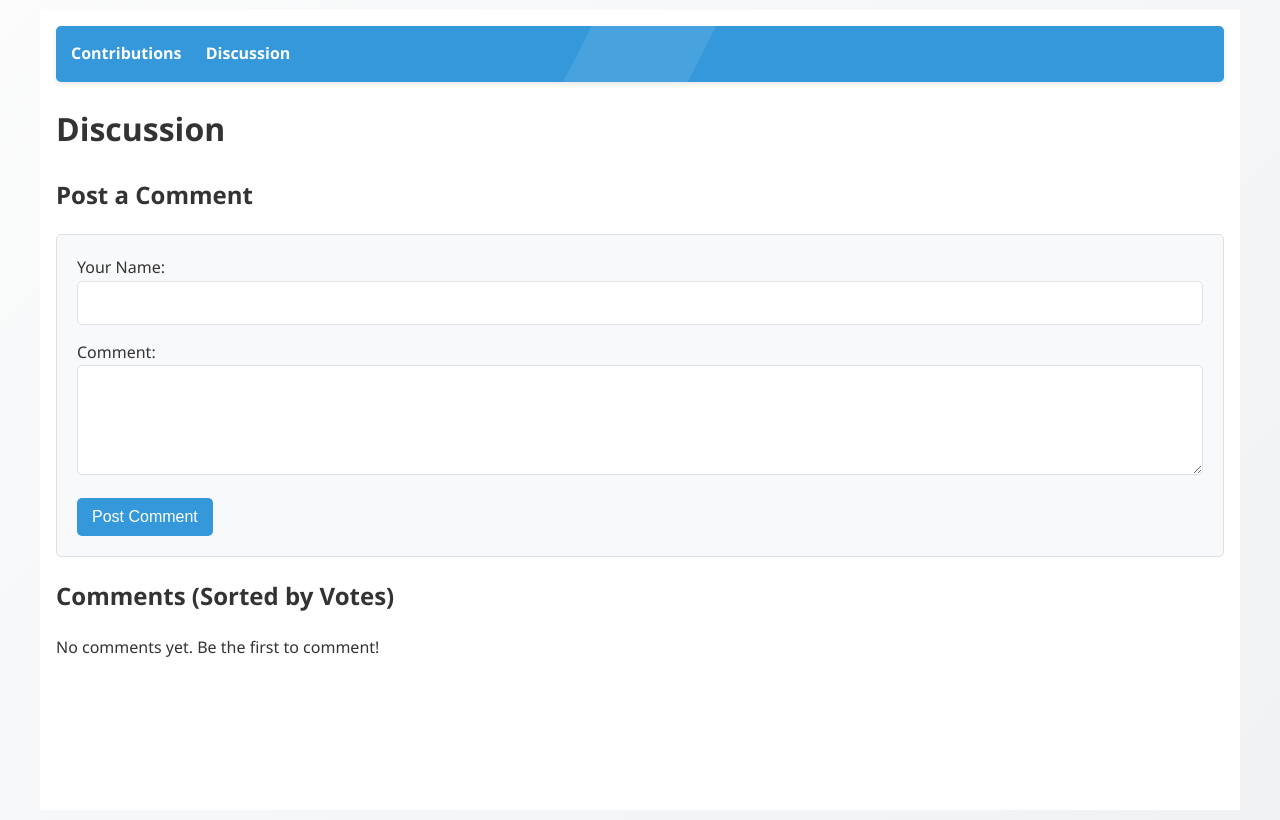
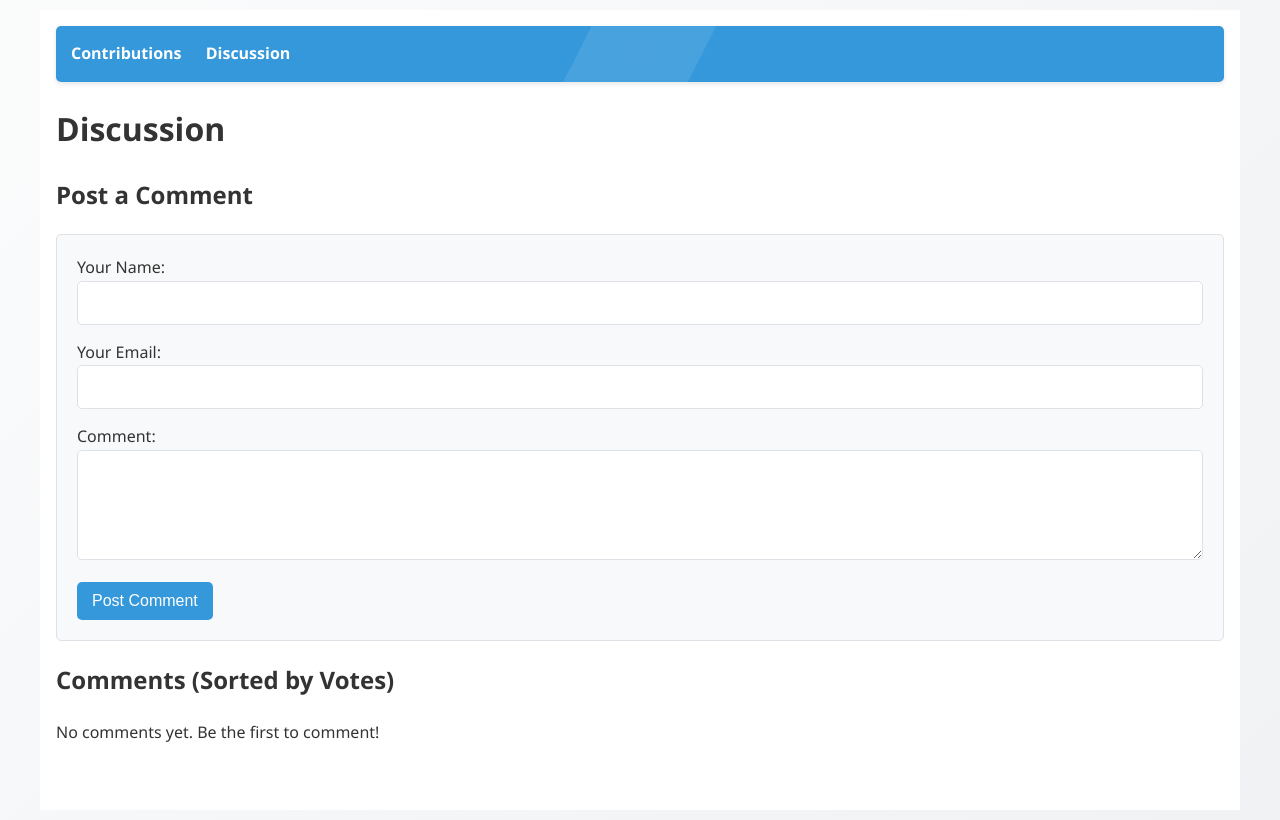
Before and after one commit to plfelter/verbatims-utn-vdl, a Flask app: page /discussion in a window 1280 px wide. Run offline with Flask 3, Linux system fonts and the light colour scheme; data that the repository does not hold is empty; some libraries are stand-ins or nearby versions.

Commit message:
Added collection of email + IP address for each new comment and answer in the discussion view

```diff
--- a/app/models.py
+++ b/app/models.py
@@ -90,6 +90,8 @@ class Comment(db.Model):
 
     id = db.Column(db.Integer, primary_key=True)
     username = db.Column(db.String(80), nullable=False)
+    email = db.Column(db.String(120), nullable=True)
+    ip_address = db.Column(db.String(45), nullable=True)  # IPv6 can be up to 45 chars
     body = db.Column(db.Text, nullable=False)
     created_at = db.Column(db.DateTime, default=lambda: datetime.now(tz=pytz.timezone('Europe/Paris')))
     upvotes = db.Column(db.Integer, default=0)
@@ -113,6 +115,8 @@ class Answer(db.Model):
 
     id = db.Column(db.Integer, primary_key=True)
     username = db.Column(db.String(80), nullable=False)
+    email = db.Column(db.String(120), nullable=True)
+    ip_address = db.Column(db.String(45), nullable=True)  # IPv6 can be up to 45 chars
     body = db.Column(db.Text, nullable=False)
     created_at = db.Column(db.DateTime, default=lambda: datetime.now(tz=pytz.timezone('Europe/Paris')))
     comment_id = db.Column(db.Integer, db.ForeignKey('comments.id'), nullable=False)
--- a/app/templates/comment_partial.html
+++ b/app/templates/comment_partial.html
@@ -66,6 +66,10 @@
                     <input type="text" id="username-{{ comment.id }}" name="username" required>
                 </div>
                 <div>
+                    <label for="email-{{ comment.id }}">Your Email:</label><br>
+                    <input type="email" id="email-{{ comment.id }}" name="email" required>
+                </div>
+                <div>
                     <label for="body-{{ comment.id }}">Your Answer:</label><br>
                     <textarea id="body-{{ comment.id }}" name="body" rows="3" required></textarea>
                 </div>
--- a/app/templates/discussion_content.html
+++ b/app/templates/discussion_content.html
@@ -11,6 +11,10 @@
             <div>
                 <label for="username">Your Name:</label><br>
                 <input type="text" id="username" name="username" required>
+            </div>
+            <div>
+                <label for="email">Your Email:</label><br>
+                <input type="email" id="email" name="email" required>
             </div>
             <div>
                 <label for="body">Comment:</label><br>
--- a/app/views.py
+++ b/app/views.py
@@ -178,7 +178,9 @@ def discussion():
     if request.method == 'POST':
         # Handle form submission for creating a new comment
         username = request.form.get('username')
+        email = request.form.get('email')
         body = request.form.get('body')
+        ip_address = request.remote_addr
 
         if not username or not body:
             comments = Comment.query.order_by((Comment.upvotes - Comment.downvotes).desc(),
@@ -187,7 +189,7 @@ def discussion():
             return render_template('discussion.html', comments=comments,
                                        error="Username and comment are required", is_htmx=is_htmx)
 
-        new_comment = Comment(username=username, body=body)
+        new_comment = Comment(username=username, email=email, body=body, ip_address=ip_address)
 
         try:
             db.session.add(new_comment)
@@ -265,13 +267,15 @@ def add_answer(comment_id):
 
     # Get form data
     username = request.form.get('username')
+    email = request.form.get('email')
     body = request.form.get('body')
+    ip_address = request.remote_addr
 
     if not username or not body:
         return f"Error: Username and answer are required", 400
 
     # Create new answer
-    new_answer = Answer(username=username, body=body, comment_id=comment_id)
+    new_answer = Answer(username=username, email=email, body=body, ip_address=ip_address, comment_id=comment_id)
 
     try:
         db.session.add(new_answer)
```
